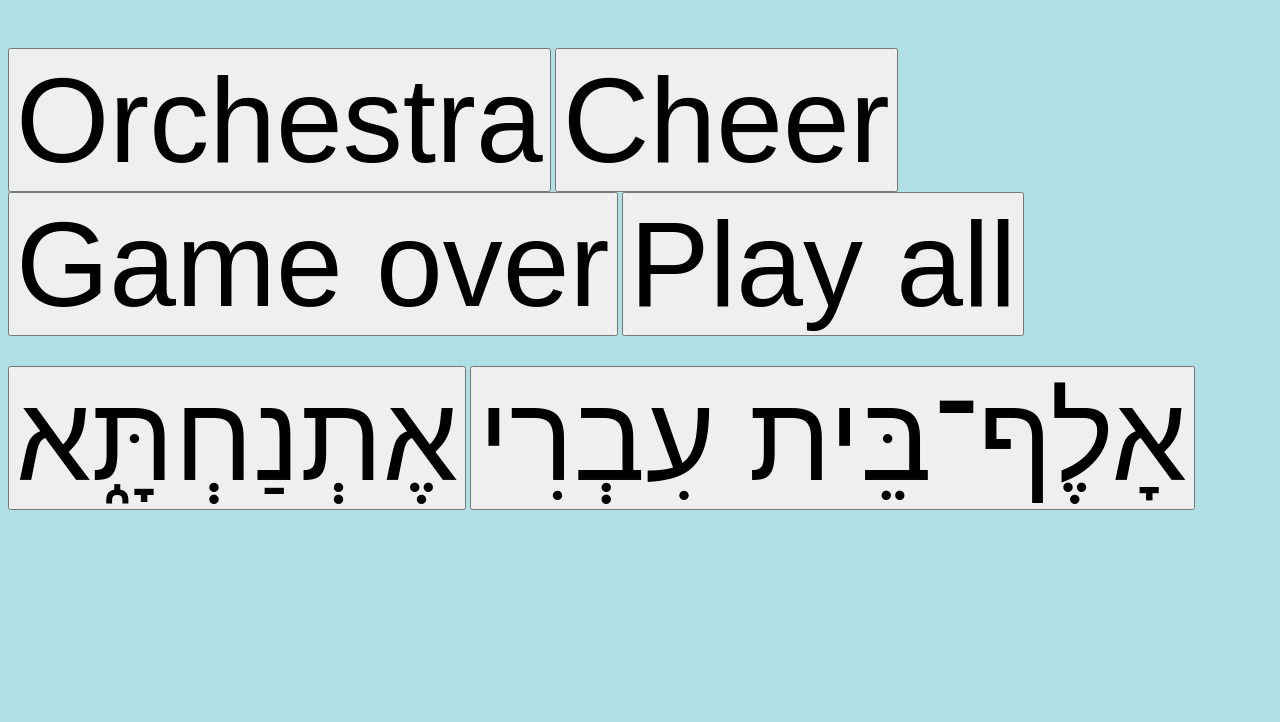
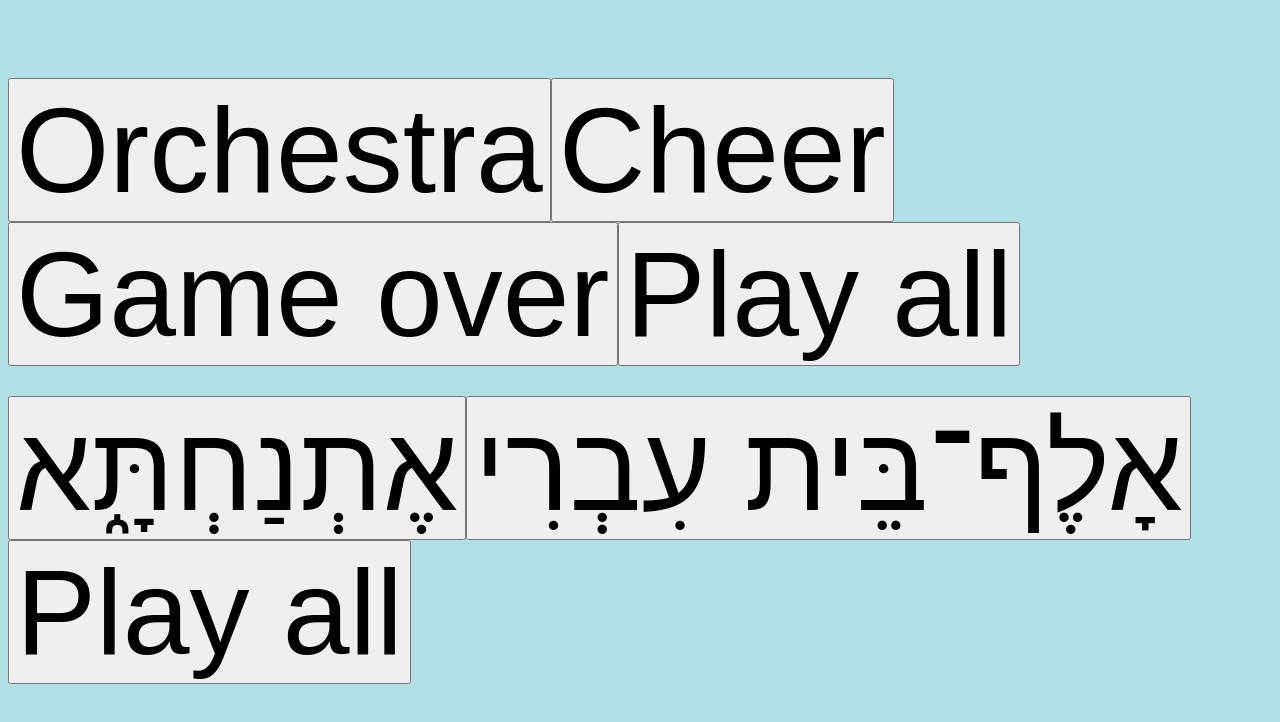
Before and after one commit to maiamcc/trope-soundboard, a plain HTML site: page index.html in a window 1280 px wide. Shown: the part 48-770 px from the top of the page. Drawn offline with Linux system fonts and the light colour scheme.

Commit message:
populate according to map

```diff
--- a/index.html
+++ b/index.html
@@ -9,25 +9,6 @@
 
 <h1>hi!</h1>
 
-<div>
-  <audio id="sound1" src="orchestra.wav" preload="auto"></audio>
-  <button data-associated-audio_id="sound1">Orchestra</button>
-
-  <audio id="sound2" src="cheer.wav" preload="auto"></audio>
-  <button data-associated-audio_id="sound2">Cheer</button>
-
-  <audio id="sound3" src="game-over.wav" preload="auto"></audio>
-  <button data-associated-audio_id="sound3">Game over</button>
-
-  <button data-associated-audio_id="all">Play all</button>
-</div>
-
-<div>
-  <audio id="sound2" src="cheer.wav" preload="auto"></audio>
-  <button data-associated-audio_id="sound2">אֶתְנַחְתָּ֑א</button>
-
-  <audio id="sound3" src="game-over.wav" preload="auto"></audio>
-  <button data-associated-audio_id="sound3">אָלֶף־בֵּית עִבְרִי</button>
-</div>
+<div id="soundboard"></div>
 
 </html>
--- a/scripts.js
+++ b/scripts.js
@@ -1,5 +1,22 @@
+// list of Objects, where each Object represents a single row's
+// worth of buttons, and every element in the Object is a button's
+// text mapped to the corresponding audio file. Assume all audio
+// file paths are relative to the `/audio` directory.
+filesAndTitles = [
+  {
+    'Orchestra': 'orchestra.wav',
+    'Cheer': 'cheer.wav',
+    'Game over': 'game-over.wav',
+  },
+  {
+    'אֶתְנַחְתָּ֑א': 'cheer.wav',
+    'אָלֶף־בֵּית עִבְרִי': 'game-over.wav',
+  }
+];
+
+// -- Funcs to play/stop sound --
 function stopAll() {
-  const audios = document.getElementsByTagName("audio");
+  const audios = document.getElementsByTagName('audio');
   for (let i = 0; i < audios.length; i++) {
     audios[i].pause();
     audios[i].currentTime = 0;
@@ -28,16 +45,58 @@ async function playAllInDiv(event) {
   }
 }
 
-window.addEventListener("DOMContentLoaded", function() {
-  console.log('adding listeners');
-  const buttons = document.getElementsByTagName("button");
-  console.log('buttons:', buttons);
-  // put the listener on all of them
-  for (let i = 0; i < buttons.length; i++) {
-    if (buttons[i].getAttribute('data-associated-audio_id') == 'all') {
-      buttons[i].addEventListener('click', playAllInDiv);
-    } else {
-      buttons[i].addEventListener("click", playForButtonClick);
+// -- Funcs to populate page --
+function addButtonForAudio(i, buttonText, audioPath, containerElem) {
+  const audioId = 'sound'+i;
+  const audioElem = document.createElement('audio');
+  audioElem.id = audioId;
+  audioElem.setAttribute('src', audioPath);
+  audioElem.setAttribute('preload', 'auto');
+
+  const btn = document.createElement('button');
+  btn.setAttribute('data-associated-audio_id', audioId);
+  btn.innerHTML = buttonText;
+  btn.addEventListener('click', playForButtonClick);
+
+  containerElem.append(audioElem);
+  containerElem.append(btn);
+}
+
+function addPlayAllButtonForRow(containerElem) {
+  const btn = document.createElement('button');
+  btn.innerHTML = 'Play all';
+  btn.addEventListener('click', playAllInDiv);
+
+  containerElem.append(btn);
+}
+
+function addButtons(fileMap, containerElem) {
+  // Expects a file map of the form
+  //     [
+  //        {
+  //          <button text1>: <audio path1>,
+  //          <button text2>: <audio path2>,
+  //         },
+  //        ...
+  //     ]
+  count = 0;  // counter so we can give a unique ID to all buttons
+  for (let i = 0; i < fileMap.length; i++) {
+    // For every row...
+    const rowContainer = document.createElement('div');
+    for (let [text, relPath] of Object.entries(fileMap[i])) {
+      const path = './audio/' + relPath;
+      addButtonForAudio(count, text, path, rowContainer);
+      count += 1;
     }
+    addPlayAllButtonForRow(rowContainer);
+
+    // then add the row container to the page
+    containerElem.append(rowContainer);
   }
+}
+// Actually populate the page + add event listeners
+window.addEventListener('DOMContentLoaded', function() {
+  console.log('populating ur page bro');
+  const container = document.getElementById('soundboard');
+  addButtons(filesAndTitles, container);
 }, false);
```
Also changed, not shown: 6 other files.
